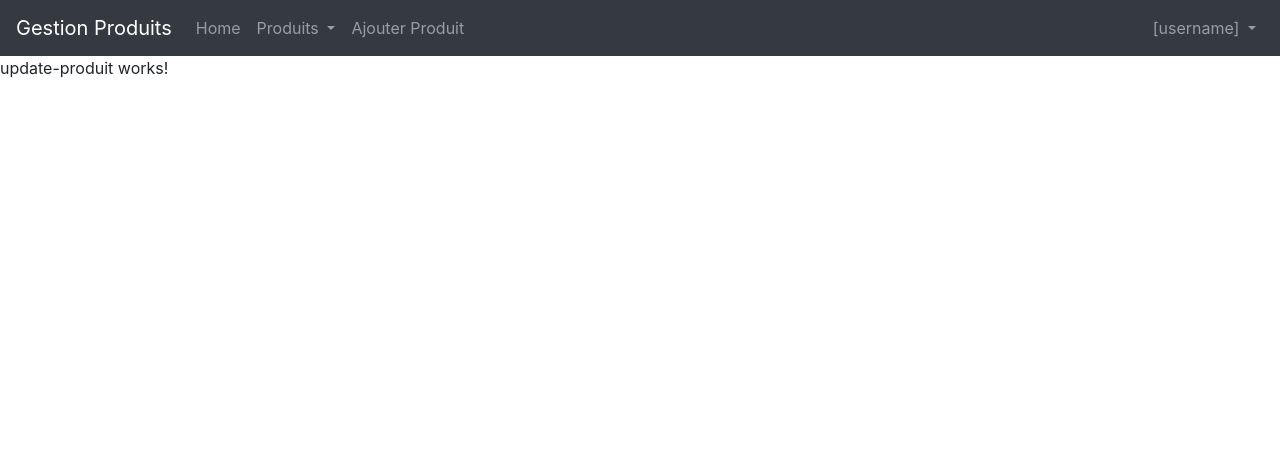
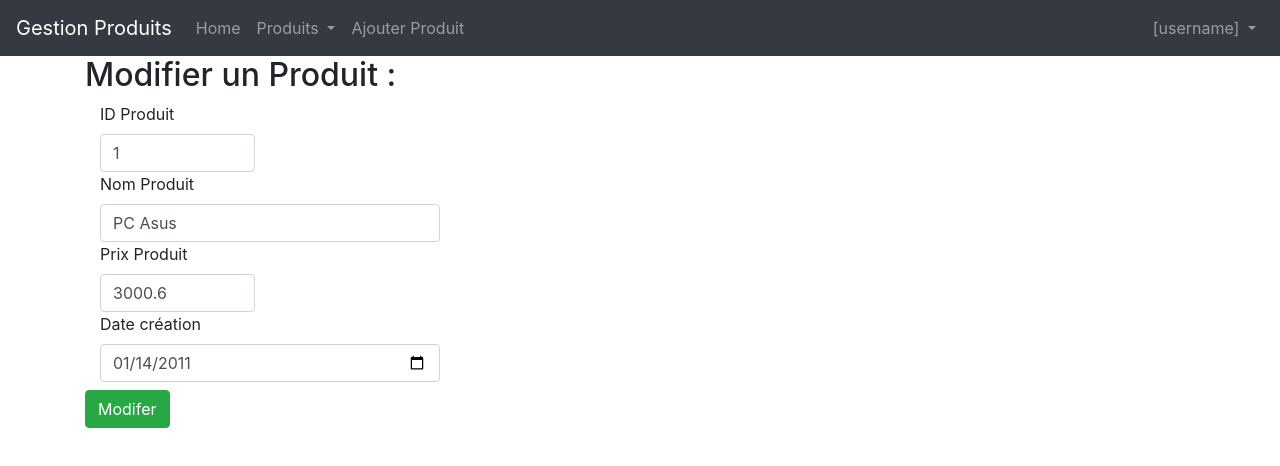
Before and after one commit to Kheuzayni/ManageProductFrontEnd, an Angular app: page /updateProduit/1 in a window 1280 px wide. Shown: the top 466 px of the page. Built offline with nearby package versions, Linux system fonts and the light colour scheme.

Commit message:
Update html

```diff
--- a/src/app/update-produit/update-produit.component.html
+++ b/src/app/update-produit/update-produit.component.html
@@ -1 +1,31 @@
-<p>update-produit works!</p>
+<div class="container">
+    <div>
+    <h2>Modifier un Produit :</h2>
+    </div>
+    <form >
+    <div class="col-sm-2 col-md-2 col-lg-2">
+    <label >ID Produit</label>
+    <input type="text" [(ngModel)]="currentProduit.idProduit"
+    name="idProduit" class="form-control">
+    </div>
+    <div class="col-sm-4 col-md-4 col-lg-4" >
+    <label >Nom Produit</label>
+    <input type="text"[(ngModel)]= "currentProduit.nomProduit"
+    name="nomProduit" class="form-control">
+    </div>
+    <div class="col-sm-2 col-md-2 col-lg-2">
+    <label >Prix Produit</label>
+    <input type="number" [(ngModel)]= "currentProduit.prixProduit"
+    name="prixProduit" class="form-control">
+    </div>
+    <div class="col-sm-4 col-md-4 col-lg-4">
+        <label >Date création</label>
+<input type="date" [ngModel]="currentProduit.dateCreation | date: 'yyyy-MM-dd'"
+(ngModelChange)=" currentProduit.dateCreation= $event" name="dateCreation"
+class="form-control">
+</div>
+<div class="mt-2">
+<button type="submit" (click)="updateProduit()" class="btn btn-success">Modifer</button>
+</div>
+</form>
+</div>
```
